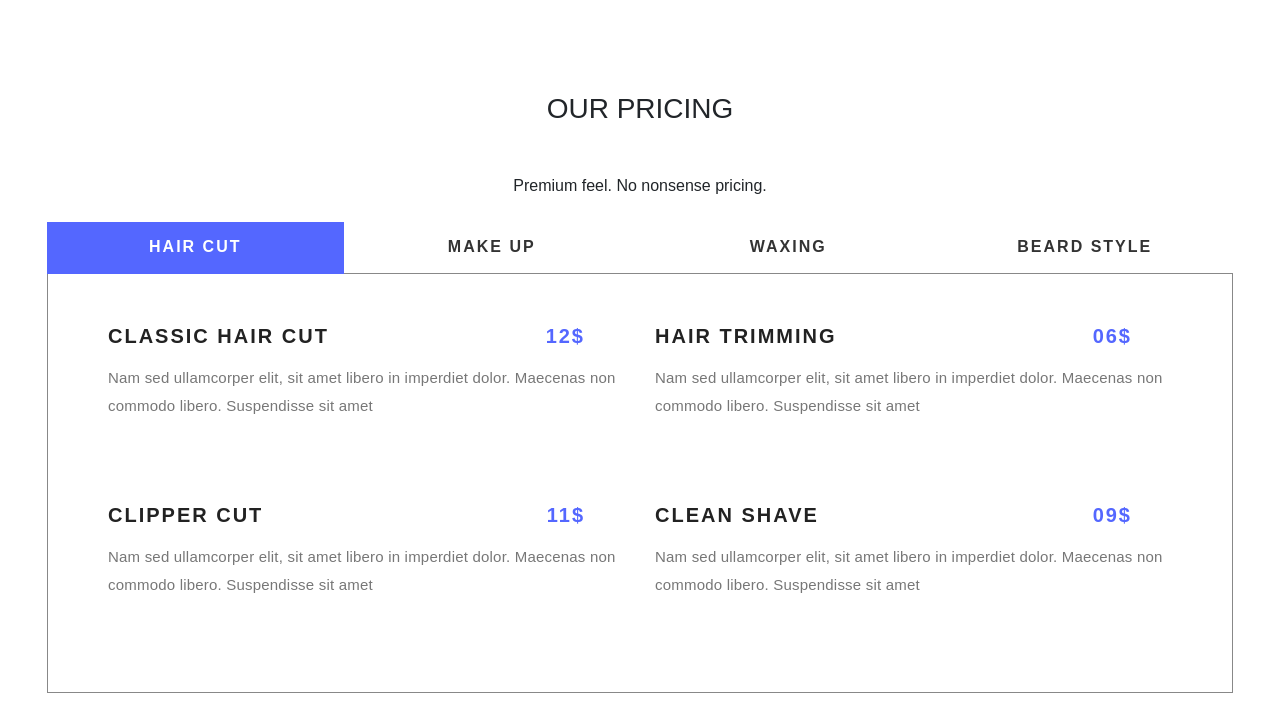
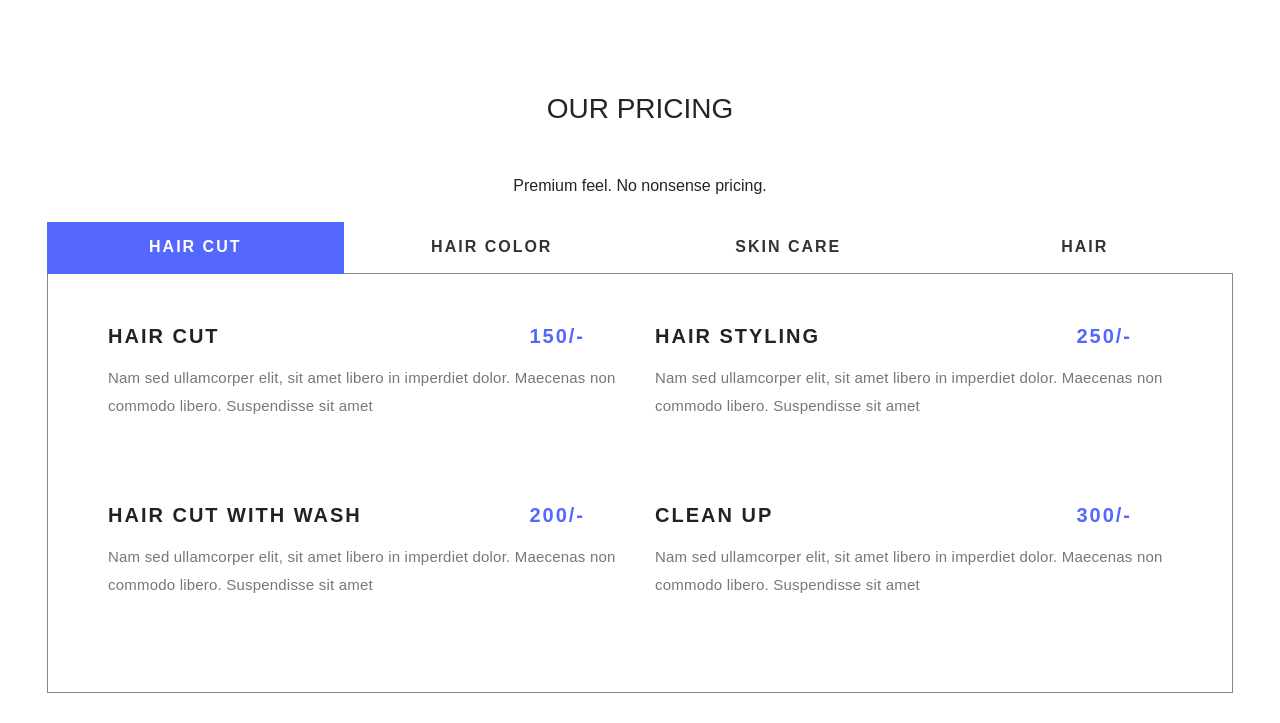
Before and after one commit to Ranjithr-007/South-Barber, a Django app: page / in a window 1280 px wide. Shown: the part 2366-3089 px from the top of the page. Run offline with Django 3.2, Linux system fonts and the light colour scheme; data comes from the database, SQL or seed files in the repository; some libraries are stand-ins or nearby versions; some web fonts are replaced.

Commit message:
Pricing Section Content Updated

```diff
--- a/templates/website/index.html
+++ b/templates/website/index.html
@@ -480,9 +480,9 @@
 			<div id="horizontalTab">
 				<ul class="resp-tabs-list">
 					<li>Hair Cut</li>
-					<li>Make Up</li>
-					<li>Waxing</li>
-					<li>Beard Style</li>
+					<li>Hair Color</li>
+					<li>Skin Care</li>
+					<li>Hair</li>
 				</ul>
 				<div class="resp-tabs-container">
 					<!--/tab_one-->
@@ -490,19 +490,19 @@
 						<div class="tab-info">
 							<div class="row tab-grids">
 								<div class="col-md-6">
-									<h3>Classic Hair Cut <span class="price"> 12$</span></h3>
+									<h3>Hair Cut <span class="price"> 150/-</span></h3>
 									<p class="mt-3">Nam sed ullamcorper elit, sit amet libero in imperdiet dolor. Maecenas non commodo libero. Suspendisse sit amet</p>
 								</div>
 								<div class="col-md-6 mt-md-0 mt-3">
-									<h3>Hair Trimming <span class="price"> 06$</span></h3>
+									<h3>Hair Styling <span class="price"> 250/-</span></h3>
 									<p class="mt-3">Nam sed ullamcorper elit, sit amet libero in imperdiet dolor. Maecenas non commodo libero. Suspendisse sit amet</p>
 								</div>
 								<div class="col-md-6 mt-md-5 mt-3">
-									<h3>Clipper Cut <span class="price"> 11$</span></h3>
+									<h3>Hair Cut with Wash<span class="price"> 200/-</span></h3>
 									<p class="mt-3">Nam sed ullamcorper elit, sit amet libero in imperdiet dolor. Maecenas non commodo libero. Suspendisse sit amet</p>
 								</div>
 								<div class="col-md-6 mt-md-5 mt-3">
-									<h3>Clean Shave <span class="price"> 09$</span></h3>
+									<h3>Clean Up <span class="price"> 300/-</span></h3>
 									<p class="mt-3">Nam sed ullamcorper elit, sit amet libero in imperdiet dolor. Maecenas non commodo libero. Suspendisse sit amet</p>
 								</div>
 							</div>
@@ -515,19 +515,19 @@
 						<div class="tab-info">
 							<div class="row tab-grids">
 								<div class="col-md-6">
-									<h3>Facial & clean-ups<span class="price"> 25$</span></h3>
+									<h3>Henna<span class="price"> 300/-</span></h3>
 									<p class="mt-3">Nam sed ullamcorper elit, sit amet libero in imperdiet dolor. Maecenas non commodo libero. Suspendisse sit amet</p>
 								</div>
 								<div class="col-md-6 mt-md-0 mt-3">
-									<h3>Hair Straightening <span class="price"> 21$</span></h3>
+									<h3>Bigen<span class="price"> 600/-</span></h3>
 									<p class="mt-3">Nam sed ullamcorper elit, sit amet libero in imperdiet dolor. Maecenas non commodo libero. Suspendisse sit amet</p>
 								</div>
 								<div class="col-md-6 mt-md-5 mt-3">
-									<h3>Facial Make up <span class="price"> 18$</span></h3>
+									<h3>Loreal<span class="price"> 700/-</span></h3>
 									<p class="mt-3">Nam sed ullamcorper elit, sit amet libero in imperdiet dolor. Maecenas non commodo libero. Suspendisse sit amet</p>
 								</div>
 								<div class="col-md-6 mt-md-5 mt-3">
-									<h3>Hair Grooming <span class="price"> 09$</span></h3>
+									<h3>Garnier<span class="price"> 500/-</span></h3>
 									<p class="mt-3">Nam sed ullamcorper elit, sit amet libero in imperdiet dolor. Maecenas non commodo libero. Suspendisse sit amet</p>
 								</div>
 							</div>
@@ -540,19 +540,19 @@
 						<div class="tab-info">
 							<div class="row tab-grids">
 								<div class="col-md-6">
-									<h3>Manicure<span class="price">17$</span></h3>
+									<h3>Nature's Papaya<span class="price">800/-</span></h3>
 									<p class="mt-3">Nam sed ullamcorper elit, sit amet libero in imperdiet dolor. Maecenas non commodo libero. Suspendisse sit amet</p>
 								</div>
 								<div class="col-md-6 mt-md-0 mt-3">
-									<h3>Body Polish <span class="price"> 22$</span></h3>
+									<h3>De-Tan Facial<span class="price"> 1200/-</span></h3>
 									<p class="mt-3">Nam sed ullamcorper elit, sit amet libero in imperdiet dolor. Maecenas non commodo libero. Suspendisse sit amet</p>
 								</div>
 								<div class="col-md-6 mt-md-5 mt-3">
-									<h3>Threading<span class="price"> 29$</span></h3>
+									<h3>Diamond Facial<span class="price"> 1500/-</span></h3>
 									<p class="mt-3">Nam sed ullamcorper elit, sit amet libero in imperdiet dolor. Maecenas non commodo libero. Suspendisse sit amet</p>
 								</div>
 								<div class="col-md-6 mt-md-5 mt-3">
-									<h3>Seasoul Body Spa <span class="price"> 32$</span></h3>
+									<h3>Shahanas Diamond<span class="price"> 3000/-</span></h3>
 									<p class="mt-3">Nam sed ullamcorper elit, sit amet libero in imperdiet dolor. Maecenas non commodo libero. Suspendisse sit amet</p>
 								</div>
 							</div>
@@ -565,19 +565,19 @@
 						<div class="tab-info">
 							<div class="row tab-grids">
 								<div class="col-md-6">
-									<h3>Beard Trimming<span class="price"> 21$</span></h3>
+									<h3>Straightening (per length)<span class="price"> 1800/-</span></h3>
 									<p class="mt-3">Nam sed ullamcorper elit, sit amet libero in imperdiet dolor. Maecenas non commodo libero. Suspendisse sit amet</p>
 								</div>
 								<div class="col-md-6 mt-md-0 mt-3">
-									<h3>Beard Grooming <span class="price"> 15$</span></h3>
+									<h3>Hair Smoothing (per length) <span class="price"> 1500/-</span></h3>
 									<p class="mt-3">Nam sed ullamcorper elit, sit amet libero in imperdiet dolor. Maecenas non commodo libero. Suspendisse sit amet</p>
 								</div>
 								<div class="col-md-6 mt-md-5 mt-3">
-									<h3>Razor Shave<span class="price"> 11$</span></h3>
+									<h3>Hair Spa<span class="price"> 700/-</span></h3>
 									<p class="mt-3">Nam sed ullamcorper elit, sit amet libero in imperdiet dolor. Maecenas non commodo libero. Suspendisse sit amet</p>
 								</div>
 								<div class="col-md-6 mt-md-5 mt-3">
-									<h3> Beard Softening <span class="price"> 25$</span></h3>
+									<h3>Anti Dandruff<span class="price"> 750/-</span></h3>
 									<p class="mt-3">Nam sed ullamcorper elit, sit amet libero in imperdiet dolor. Maecenas non commodo libero. Suspendisse sit amet</p>
 								</div>
 							</div>
```
